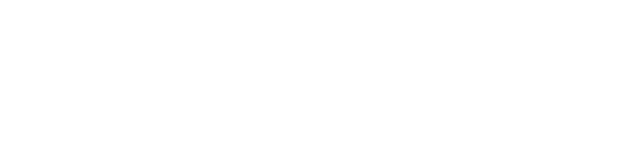
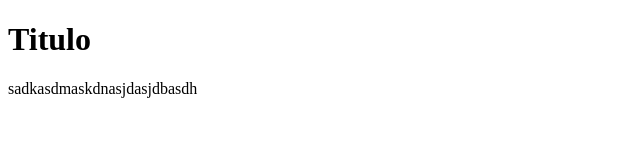
Before and after one commit to TomasDnlAranda/clase-16-31b, a plain HTML site: page index.html in a window 1280 px wide. Shown: the whole page, without its empty margins (0-640 px from the left). Drawn offline with Linux system fonts and the light colour scheme.

Commit message:
3. add h1 y p

```diff
--- a/index.html
+++ b/index.html
@@ -5,5 +5,8 @@
 		<meta name="viewport" content="width=device-width, initial-scale=1.0" />
 		<title>Titulo</title>
 	</head>
-	<body></body>
+	<body>
+		<h1>Titulo</h1>
+		<p>sadkasdmaskdnasjdasjdbasdh</p>
+	</body>
 </html>
```
